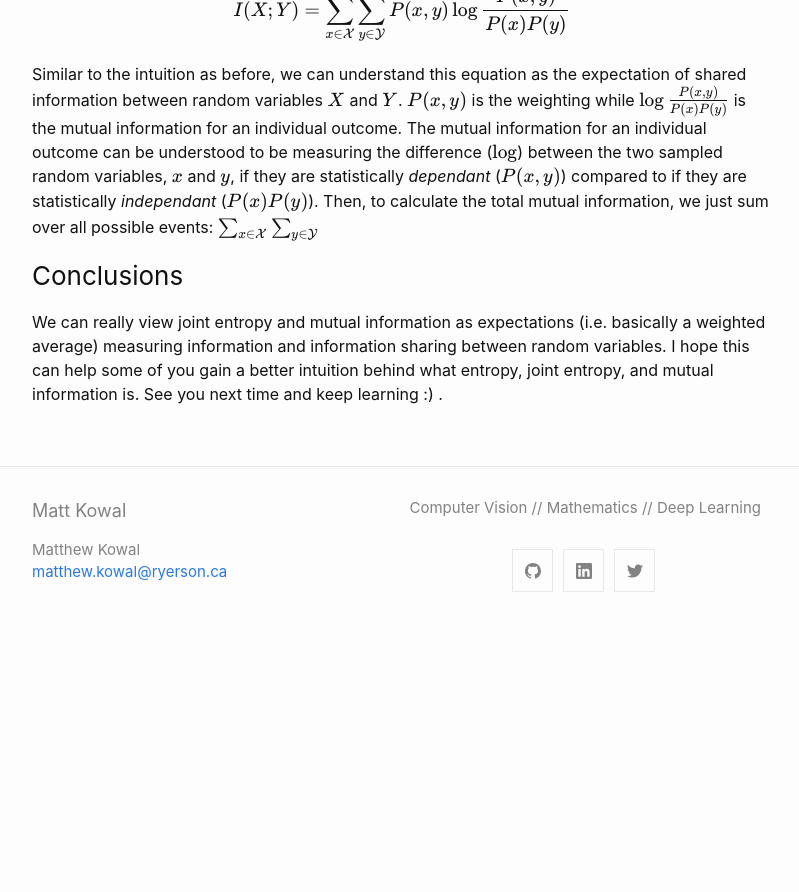
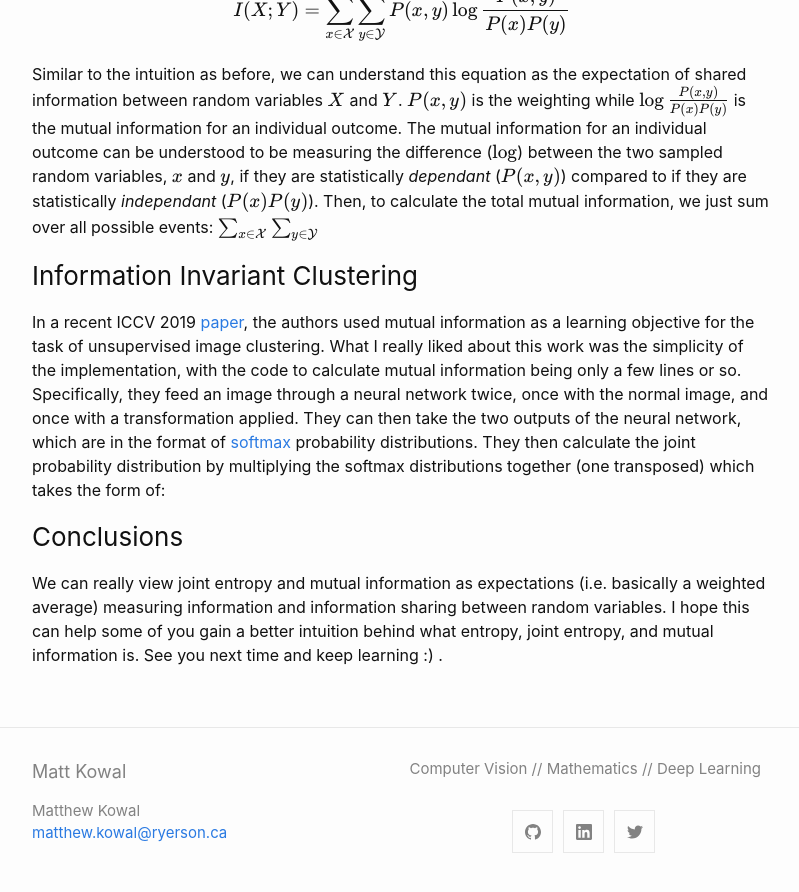
Before and after one commit to MKowal2/MKowal4.github.io, a Jekyll site: the page built from _posts/2020-02-02-Entropy-and-Mutual-Information:-A-Brief-Review.md, in a window 1280 px wide and 900 px high, scrolled down 2164 px. Shown: the top 892 px of the window, without its empty margins (238-1037 px from the left). Built offline with Jekyll 4.4.1, drawn with Linux system fonts in a browser that asks for light colours; formulas are drawn with MathJax 3; before the commit the page ends 2808 px from its top, so only the background shows below that.

Commit message:
Update 2020-02-02-Entropy-and-Mutual-Information:-A-Brief-Review.md

```diff
--- a/_posts/2020-02-02-Entropy-and-Mutual-Information:-A-Brief-Review.md
+++ b/_posts/2020-02-02-Entropy-and-Mutual-Information:-A-Brief-Review.md
@@ -48,6 +48,11 @@ I(X ; Y)=\sum_{x \in \mathcal{X}} \sum_{y \in \mathcal{Y}} P(x, y) \log \frac{P(
 
 Similar to the intuition as before, we can understand this equation as the expectation of shared information between random variables $X$ and $Y$. $P(x, y)$ is the weighting while $\log \frac{P(x, y)}{P(x) P(y)}$ is the mutual information for an individual outcome. The mutual information for an individual outcome can be understood to be measuring the difference ($\log$) between the two sampled random variables, $x$ and $y$, if they are statistically *dependant* ($P(x, y)$) compared to if they are statistically *independant* ($P(x) P(y)$). Then, to calculate the total mutual information, we just sum over all possible events: $\sum_{x \in \mathcal{X}} \sum_{y \in \mathcal{Y}}$
 
+### Information Invariant Clustering
+
+In a recent ICCV 2019 [paper](https://arxiv.org/abs/1807.06653), the authors used mutual information as a learning objective for the task of unsupervised image clustering. What I really liked about this work was the simplicity of the implementation, with the code to calculate mutual information being only a few lines or so. Specifically, they feed an image through a neural network twice, once with the normal image, and once with a transformation applied. They can then take the two outputs of the neural network, which are in the format of [softmax](https://en.wikipedia.org/wiki/Softmax_function) probability distributions. They then calculate the joint probability distribution by multiplying the softmax distributions together (one transposed) which takes the form of:
+
+
 
 ### Conclusions
 
```
